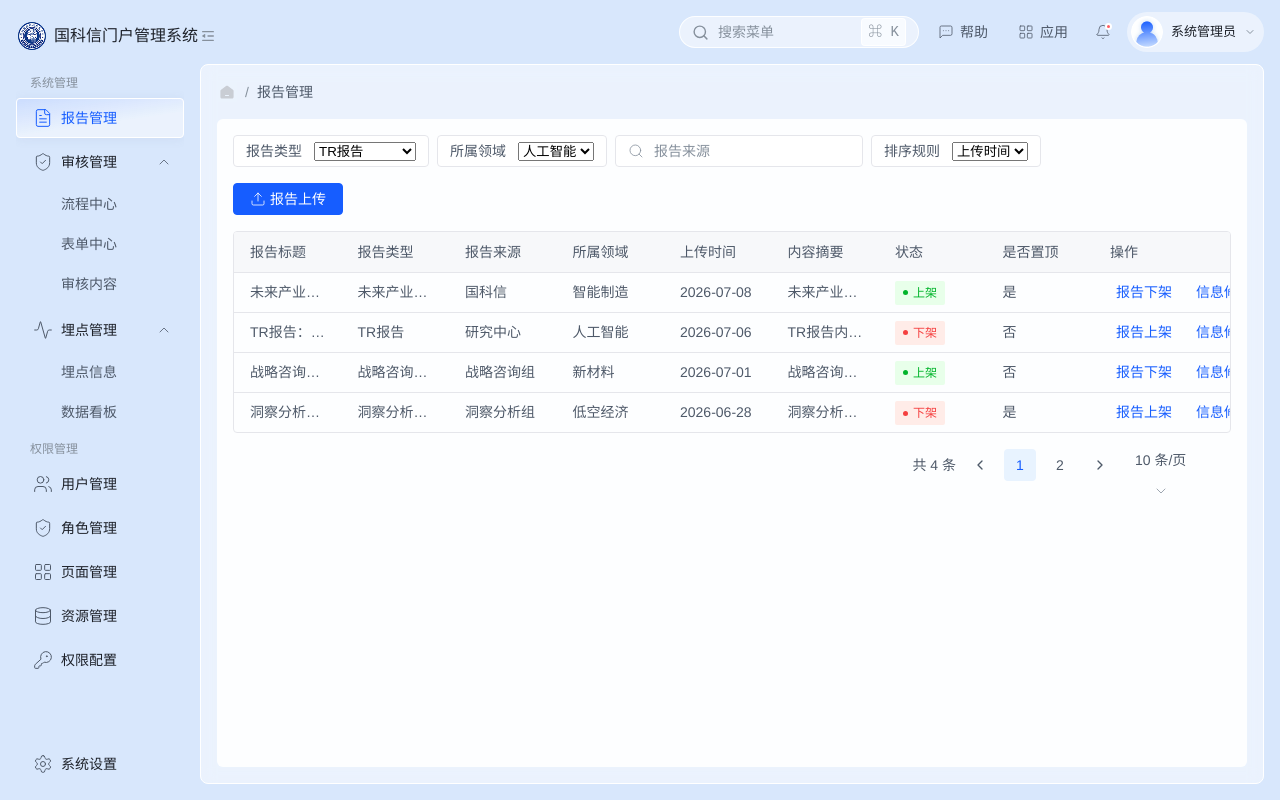
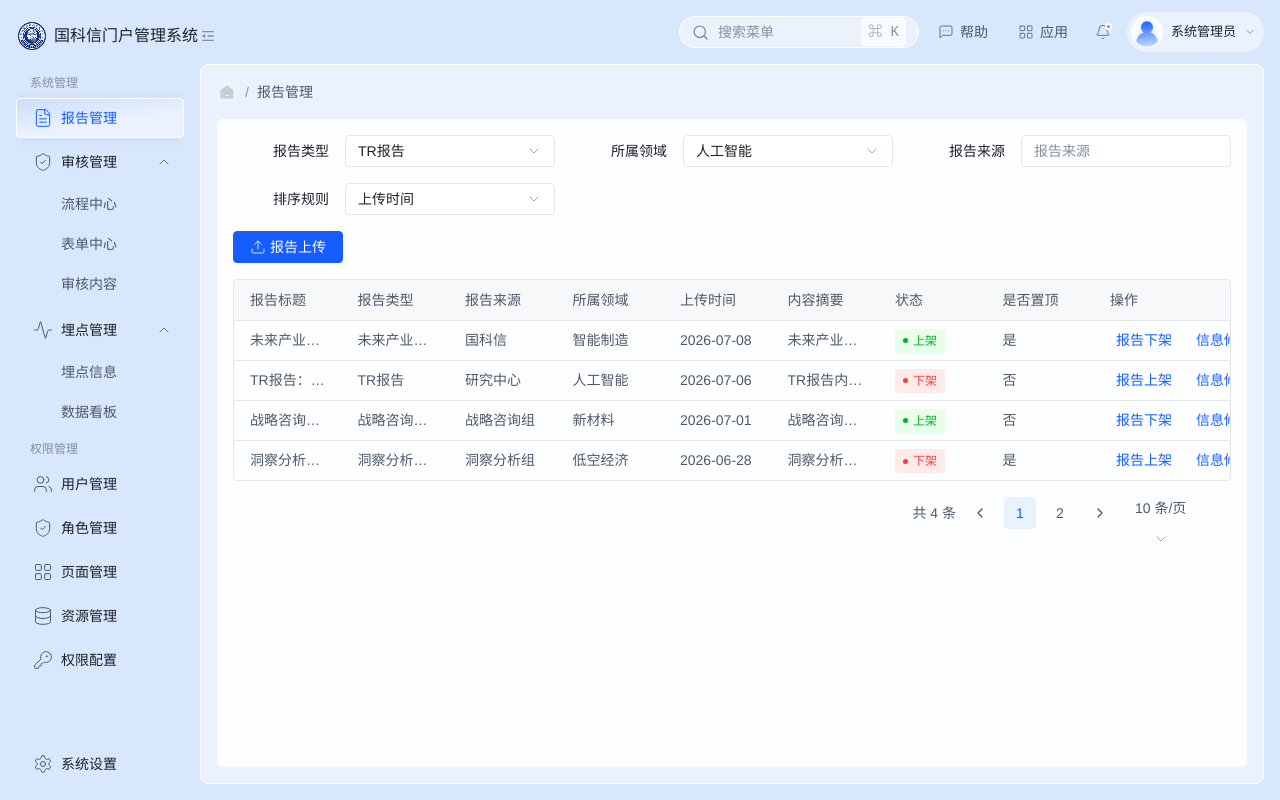
Before and after one commit to hungezu/gkx-portal-admin, a React (Vite) app: page / in a window 1280 px wide. Built offline with nearby package versions, Linux system fonts and the light colour scheme.

Commit message:
fix: align filter controls with design spec

```diff
--- a/src/App.tsx
+++ b/src/App.tsx
@@ -248,21 +248,60 @@ function ActionLinks({ actions }: { actions: Array<string | false | null | undef
 
 function FilterInput({ label, placeholder = label }: { label: string; placeholder?: string }) {
   return (
-    <label className="search-field">
-      <Search size={17} />
-      <input aria-label={label} placeholder={placeholder} />
+    <label className="filter-field">
+      <span className="filter-label">{label}</span>
+      <input className="filter-control" aria-label={label} placeholder={placeholder} />
     </label>
   );
 }
 
 function FilterSelect({ label, options }: { label: string; options: string[] }) {
+  const [selected, setSelected] = useState(options[0]);
+  const [open, setOpen] = useState(false);
   return (
-    <label className="select-field">
-      <span>{label}</span>
-      <select aria-label={label} defaultValue={options[0]}>
-        {options.map((option) => <option key={option}>{option}</option>)}
-      </select>
-    </label>
+    <div className="filter-field">
+      <span className="filter-label">{label}</span>
+      <div
+        className={`filter-select-control ${open ? "open" : ""}`}
+        onBlur={(event) => {
+          const nextTarget = event.relatedTarget;
+          if (!(nextTarget instanceof Node) || !event.currentTarget.contains(nextTarget)) {
+            setOpen(false);
+          }
+        }}
+      >
+        <button
+          type="button"
+          className="filter-select-trigger"
+          aria-label={label}
+          aria-expanded={open}
+          aria-haspopup="listbox"
+          onClick={() => setOpen((value) => !value)}
+        >
+          <span>{selected}</span>
+          <ChevronDown aria-hidden="true" size={16} />
+        </button>
+        {open && (
+          <div className="filter-select-menu" role="listbox" aria-label={label}>
+            {options.map((option) => (
+              <button
+                type="button"
+                role="option"
+                aria-selected={selected === option}
+                className={selected === option ? "active" : ""}
+                key={option}
+                onClick={() => {
+                  setSelected(option);
+                  setOpen(false);
+                }}
+              >
+                {option}
+              </button>
+            ))}
+          </div>
+        )}
+      </div>
+    </div>
   );
 }
 
@@ -546,7 +585,9 @@ function OrgManagement() {
     <section className="card page-card">
       <div className="filters">
         <FilterInput label="组织检索" placeholder="组织检索" />
-        <Button icon={Network}>组织数据对接</Button>
+      </div>
+      <div className="table-toolbar">
+        <div><Button icon={Network}>组织数据对接</Button></div>
       </div>
       <DataTable columns={["组织姓名", "父组织名称"]} rows={orgRows} />
     </section>
@@ -558,8 +599,12 @@ function UserManagement({ openModal }: { openModal: (type: ModalType, payload?:
     <section className="card page-card">
       <div className="filters">
         <FilterInput label="用户检索" placeholder="用户检索" />
-        <Button icon={Network}>用户数据对接</Button>
-        <Button variant="primary" icon={Plus} onClick={() => openModal("user")}>用户注册</Button>
+      </div>
+      <div className="table-toolbar">
+        <div>
+          <Button icon={Network}>用户数据对接</Button>
+          <Button variant="primary" icon={Plus} onClick={() => openModal("user")}>用户注册</Button>
+        </div>
       </div>
       <DataTable columns={["用户ID", "用户姓名", "所属组织名称", "手机号", "邮箱", "创建时间", "账号状态"]} rows={userRows.map((row) => ({ ...row, 原始账号状态: row.账号状态, 账号状态: <StatusTag value={row.账号状态} /> }))} actions={(row) => <ActionLinks actions={[row.原始账号状态 === "启用" ? "禁用" : "启用", "查看详情"]} />} />
       <Pagination total={userRows.length} />
@@ -574,7 +619,9 @@ function RoleManagement({ openModal }: { openModal: (type: ModalType, payload?:
         <FilterInput label="角色ID" placeholder="角色ID" />
         <FilterInput label="角色名称" placeholder="角色名称" />
         <FilterSelect label="状态" options={["启用", "禁用", "废弃"]} />
-        <Button variant="primary" icon={Plus} onClick={() => openModal("role")}>新建</Button>
+      </div>
+      <div className="table-toolbar">
+        <div><Button variant="primary" icon={Plus} onClick={() => openModal("role")}>新建</Button></div>
       </div>
       <DataTable
         columns={["角色ID", "角色名称", "角色描述", "状态", "创建人", "创建时间", "最近修改人", "最近修改时间"]}
--- a/src/styles.css
+++ b/src/styles.css
@@ -507,8 +507,7 @@ input[type="checkbox"]:not(table input):not(.resource-toolbar input):not(.asset-
   .donut-wrap { flex-direction: column; }
   .rank-row { grid-template-columns: 24px 1fr 48px; }
   .rank-row .progress { display: none; }
-  .filters > * { flex: 1 1 140px; }
-  .filters .search-field { flex-basis: 100%; width: 100%; }
+  .filters { grid-template-columns: 1fr; }
   .table-toolbar { align-items: flex-start; padding: 12px 0; }
   .table-toolbar > div { flex-wrap: wrap; }
   .page-card { padding: 12px; }
@@ -562,6 +561,8 @@ input[type="checkbox"]:not(table input):not(.resource-toolbar input):not(.asset-
   --glass-radius: 8px;
   --card-radius: 6px;
   --control-height: 32px;
+  --filter-label-width: 96px;
+  --filter-actions-width: 136px;
   --table-row-height: 40px;
   --primary: var(--gkx-brand);
   --primary-hover: var(--gkx-brand-hover);
@@ -1268,8 +1269,146 @@ textarea:focus-visible {
 
 .filters {
   padding: 0;
+  display: grid;
+  grid-template-columns: repeat(3, minmax(0, 1fr));
+  gap: var(--space-medium);
+  align-items: center;
+  border: 0;
+}
+
+.filter-field {
+  min-width: 0;
+  height: var(--control-height);
+  display: grid;
+  grid-template-columns: var(--filter-label-width, 96px) minmax(0, 1fr);
+  align-items: center;
+  column-gap: var(--space-medium);
+}
+
+.filter-label {
+  min-width: 0;
+  overflow: hidden;
+  color: var(--gkx-text-primary);
+  font-size: 14px;
+  line-height: 22px;
+  font-weight: 400;
+  text-align: right;
+  text-overflow: ellipsis;
+  white-space: nowrap;
+}
+
+.filter-control,
+.filter-select-control {
+  width: 100%;
+  min-width: 0;
+  height: var(--control-height);
+  box-sizing: border-box;
+  color: var(--gkx-text-primary);
+  background: #fff;
+  border: 1px solid var(--gkx-border);
+  border-radius: 4px;
+  font-size: 14px;
+  line-height: 22px;
+}
+
+.filter-control {
+  padding: 0 12px;
+  outline: 0;
+}
+
+.filter-control::placeholder {
+  color: var(--gkx-text-tertiary);
+}
+
+.filter-select-control {
+  position: relative;
+  display: inline-flex;
+  align-items: center;
+}
+
+.filter-select-trigger {
+  width: 100%;
+  min-width: 0;
+  height: 100%;
+  padding: 0 12px;
+  display: inline-flex;
+  align-items: center;
+  justify-content: space-between;
   gap: var(--space-small);
+  color: var(--gkx-text-primary);
+  background: transparent;
   border: 0;
+  outline: 0;
+  cursor: pointer;
+  font: inherit;
+  text-align: left;
+}
+
+.filter-select-trigger span {
+  min-width: 0;
+  overflow: hidden;
+  text-overflow: ellipsis;
+  white-space: nowrap;
+}
+
+.filter-select-trigger svg {
+  width: 16px;
+  height: 16px;
+  flex: 0 0 16px;
+  color: var(--gkx-text-tertiary);
+  stroke-width: 1.2;
+  transition: transform .16s ease;
+}
+
+.filter-select-control.open .filter-select-trigger svg {
+  transform: rotate(180deg);
+}
+
+.filter-select-menu {
+  position: absolute;
+  z-index: 40;
+  top: calc(100% + 4px);
+  left: 0;
+  right: 0;
+  padding: 4px;
+  background: #fff;
+  border: 1px solid var(--gkx-border);
+  border-radius: 4px;
+  box-shadow: 0 4px 12px rgba(29,33,41,.12);
+}
+
+.filter-select-menu button {
+  width: 100%;
+  height: var(--control-height);
+  padding: 0 8px;
+  overflow: hidden;
+  color: var(--gkx-text-primary);
+  border-radius: 4px;
+  font-size: 14px;
+  line-height: 22px;
+  text-align: left;
+  text-overflow: ellipsis;
+  white-space: nowrap;
+}
+
+.filter-select-menu button:hover {
+  background: var(--gkx-bg-module);
+}
+
+.filter-select-menu button.active {
+  color: var(--gkx-brand);
+  background: var(--gkx-brand-light);
+}
+
+.filter-field:focus-within .filter-control,
+.filter-field:focus-within .filter-select-control {
+  border-color: var(--gkx-brand);
+  box-shadow: 0 0 0 2px rgba(22,93,255,.1);
+}
+
+.filters + .table-wrap,
+.filters + .stat-grid {
+  margin-top: var(--space-medium);
 }
 
 .search-field,
@@ -2317,18 +2456,14 @@ tbody tr:hover {
     padding: 0;
   }
 
-  .filters > * {
-    flex: 1 1 100%;
-  }
-
-  .filters .search-field {
-    width: 100%;
-    flex-basis: 100%;
+  .filters {
+    grid-template-columns: 1fr;
   }
 
   .btn,
-  .search-field,
-  .select-field,
+  .filter-field,
+  .filter-control,
+  .filter-select-control,
   .date-field,
   .icon-btn {
     min-height: 40px;
```
